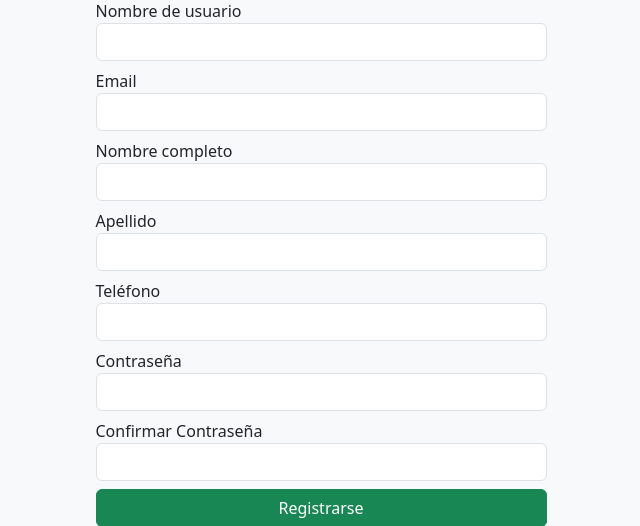
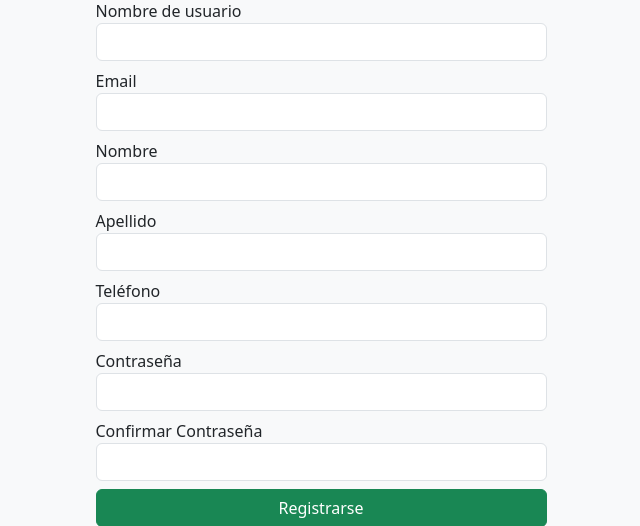
Before and after one commit to Villada-PG3/trabajo-practico-integrador-veterinaria-el-sabueso-feliz, a Django app: page /registro/ in a window 1280 px wide. Shown: the part 99-625 px from the top of the page, without its empty margins (319-959 px from the left). Run offline with Django 5.2, Linux system fonts and the light colour scheme.

Commit message:
registro actualizo

```diff
--- a/Core/templates/core/registro_propietario.html
+++ b/Core/templates/core/registro_propietario.html
@@ -22,7 +22,7 @@
                     <input type="email" name="email" class="form-control" required>
                 </div>
                 <div class="mb-2">
-                    <label>Nombre completo</label>
+                    <label>Nombre</label>
                     <input type="text" name="first_name" class="form-control" required>
                 </div>
                 <div class="mb-2">
```
Also changed, not shown: db.sqlite3.
